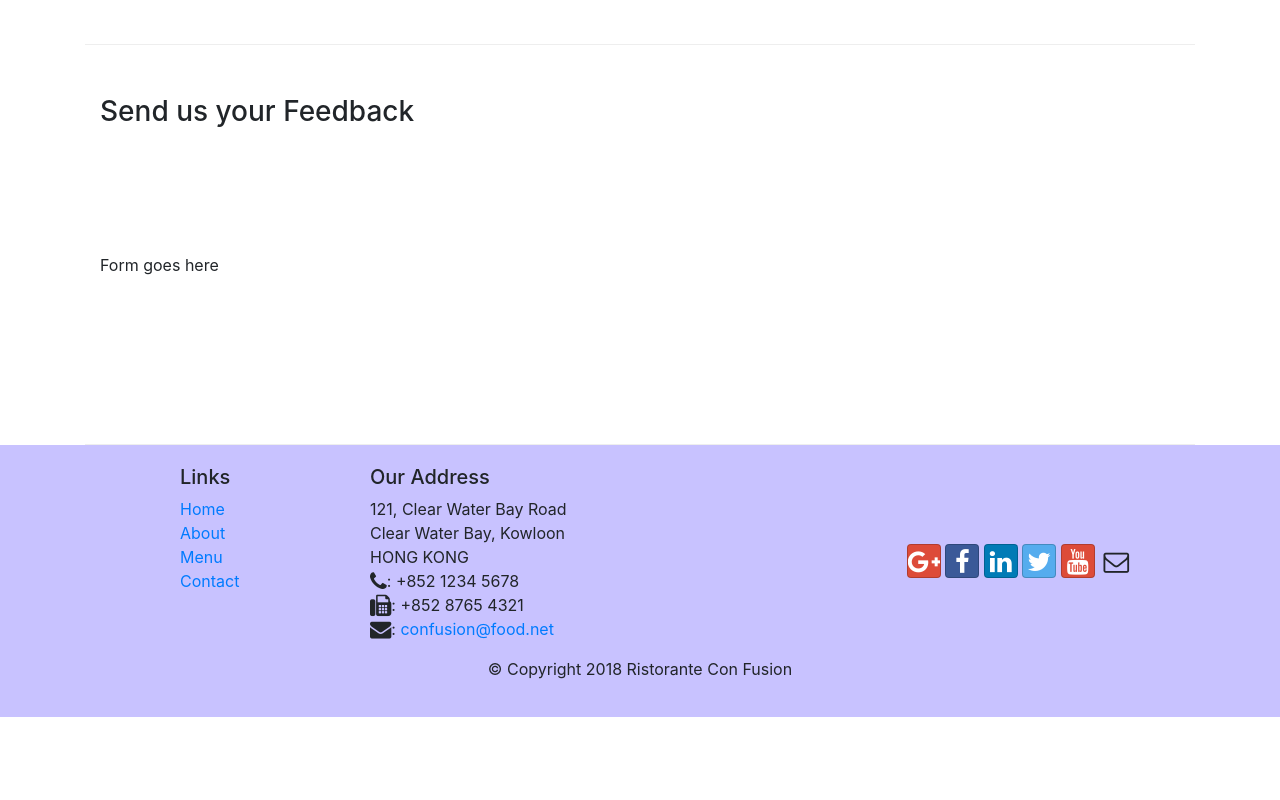
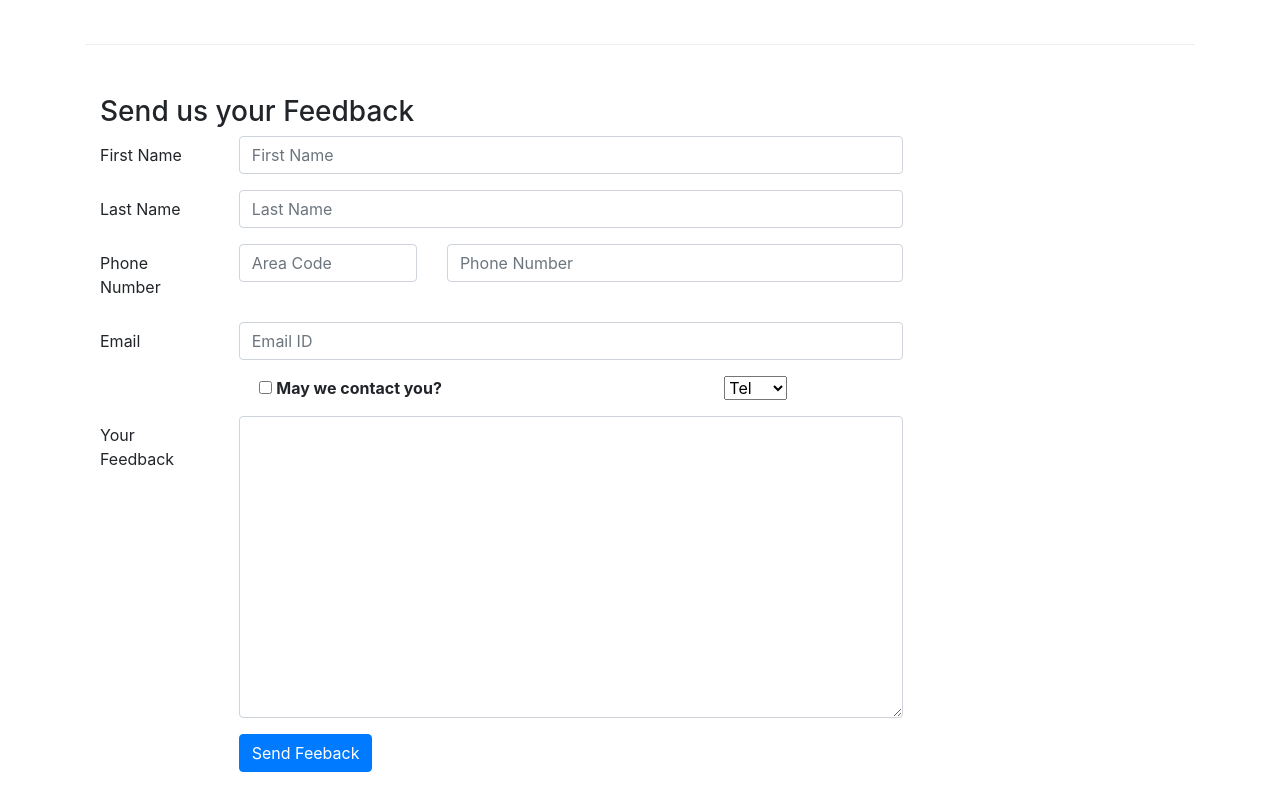
Before and after one commit to ImranAhmed26/ConFusionResto.github.io, a website: page contactus.html in a window 1280 px wide. Shown: the part 820-1620 px from the top of the page. Before the commit the page ends 1537 px from the top, so only its background shows below. Drawn offline with nearby package versions, Linux system fonts and the light colour scheme.

Commit message:
created feedback from for the contact us page

```diff
--- a/contactus.html
+++ b/contactus.html
@@ -92,7 +92,70 @@
               <h3>Send us your Feedback</h3>
            </div>
             <div class="col-12 col-md-9">
-                Form goes here
+                <form action="">
+                    <div class="form-group row">
+                        <label for="firstname" class=" col-md-2 col-form-label">First Name</label>
+                        <div class="col-md-10">
+                            <input type="text" class="form-control" id="firstname" name="firstname" placeholder="First Name">
+                        </div>
+
+                    </div>
+                    <div class="form-group row">
+                        <label for="lastname" class=" col-md-2 col-form-label">Last Name</label>
+                        <div class="col-md-10">
+                            <input type="text" class="form-control" id="lastname" name="lastname" placeholder="Last Name">
+                        </div>
+                    </div>
+
+                    <div class="form-group row">
+                        <label for="telnum" class=" col-12 col-md-2 col-form-label">Phone Number</label>
+                        <div class="col-5 col-md-3">
+                            <input type="tel" class="form-control" id="areacode" name="areacode" placeholder="Area Code">
+                        </div>
+                        <div class="col-7 col-md-7">
+                            <input type="tel" class="form-control" id="telnum" name="telnum" placeholder="Phone Number">
+                        </div>
+
+
+                    </div>
+                    <div class="form-group row">
+                        <label for="emailid" class=" col-md-2 col-form-label">Email</label>
+                        <div class="col-md-10">
+                            <input type="email" class="form-control" id="emailid" name="emailid" placeholder="Email ID">
+                        </div>
+                    </div>
+                    <div class="form-group row">
+                        <div class="col-md-6 offset-md-2">
+                            <div class="form-check">
+                                <input type="checkbox" class="from-check-input" name="approve" id="approve" value="">
+                                <label class="form-check-label" for="approve">
+                                    <strong>May we contact you?</strong>
+                                </label>
+
+                            </div>
+                        </div>
+                        <div class="col-md-3 offset-md-1">
+                            <select class="from-control" name="" id="">
+                                <option value="">Tel</option>
+                                <option value="">Email</option>
+                            </select>
+
+                        </div>
+
+                    </div>
+                    <div class="form-group row">
+                        <label for="feedback" class=" col-md-2 col-form-label">Your Feedback</label>
+                        <div class="col-md-10">
+                            <textarea class="form-control" id="feedback" name="feedback" rows="12"></textarea>
+                        </div>
+                    </div>
+                    <div class="form-group row">
+                        <div class="offset-md-2 col-md-10">
+                            <button type="submit" class="btn btn-primary" >Send Feeback</button>
+                        </div>
+                    </div>
+
+                </form>
             </div>
              <div class="col-12 col-md">
             </div>
```
